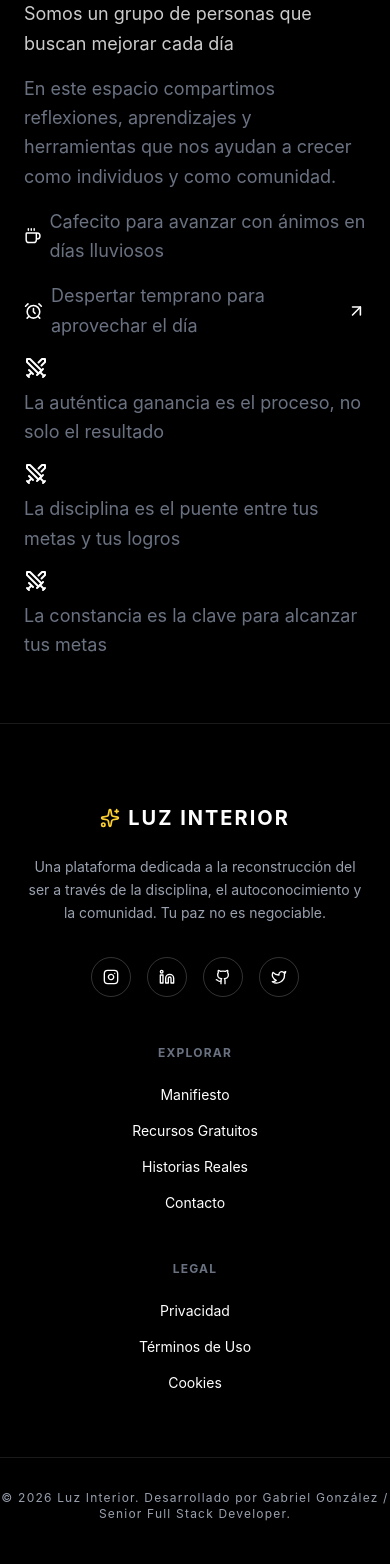
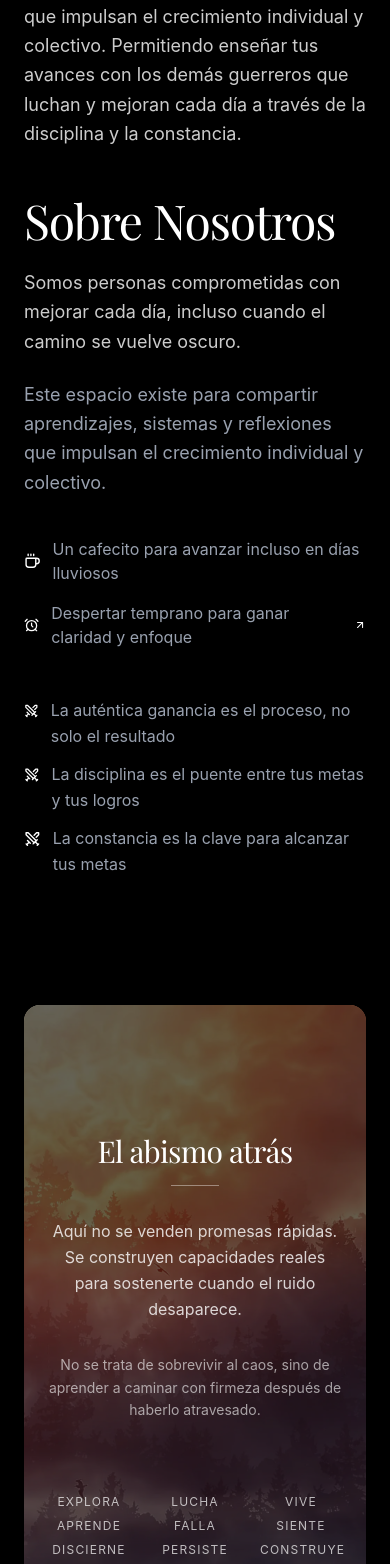
Before and after one commit to GaboInsane6489/LuzInterior, a React (Vite) app in the folder luz-interior/: page /about in a window 390 px wide. Shown: the part 433-1997 px from the top of the page. Built offline with nearby package versions, Linux system fonts and the light colour scheme; a web font is replaced by a local one.

Commit message:
Update (About): Actualizacion del About con contenido e imagenes
* Destacando el Dojo y sus funcionalidades
* Quienes somos
* Usando imagenes webp
* Mejorando responsive y design

```diff
--- a/luz-interior/index.html
+++ b/luz-interior/index.html
@@ -2,9 +2,9 @@
 <html lang="en">
   <head>
     <meta charset="UTF-8" />
-    <link rel="icon" type="image/webp" href="/images/Dragon4K.webp" />
+    <link rel="icon" type="image/webp" href="/images/LogoDragonTrofeo.ico" />
     <meta name="viewport" content="width=device-width, initial-scale=1.0" />
-    <title>luz-interior</title>
+    <title>Luz Interior</title>
   </head>
   <body>
     <div id="root"></div>
--- a/luz-interior/src/features/landing/components/DojoHero.jsx
+++ b/luz-interior/src/features/landing/components/DojoHero.jsx
@@ -244,10 +244,10 @@ export default function DojoHero() {
 
                 <Link
                   to="/dojo/achievements"
-                  className="inline-flex items-center gap-3 text-amber-400 font-bold uppercase tracking-wider hover:text-amber-300 transition-colors"
+                  className="inline-flex items-center gap-3 text-amber-400 font-bold uppercase tracking-wider hover:text-amber-300 transition-colors transition-transform scale-105 hover:scale-[1.02]"
                 >
                   Explorar niveles y logros
-                  <ExternalLink className="w-5 h-5" />
+                  <ExternalLink className="w-5 h-5 transition-transform duration-300 hover:scale-[1.1]" />
                 </Link>
               </div>
 
--- a/luz-interior/src/features/landing/components/LooksMaxxing.jsx
+++ b/luz-interior/src/features/landing/components/LooksMaxxing.jsx
@@ -115,9 +115,9 @@ export default function LooksMaxxing() {
               </div>
 
               <div className="relative group aspect-video overflow-hidden">
-                <div className="absolute inset-0 bg-amber-400/10 opacity-0 group-hover:opacity-100 transition-opacity z-10 pointer-events-none"></div>
+                <div className="absolute inset-0 bg-amber-600/10 opacity-0 group-hover:opacity-100 transition-opacity z-10 pointer-events-none cursor-pointer"></div>
                 <iframe
-                  className="w-full h-full border-0 relative z-0"
+                  className="w-full h-full border-0 relative z-0 rounded-lg font-light"
                   src="https://www.youtube-nocookie.com/embed/0Ub3KgX9LUI"
                   title="LooksMaxxing - La Belleza como Estrategia"
                   loading="lazy"
--- a/luz-interior/src/features/landing/pages/About.jsx
+++ b/luz-interior/src/features/landing/pages/About.jsx
@@ -2,6 +2,12 @@ import React from "react";
 import { Helmet } from "react-helmet-async";
 import { SEO_DATA } from "../../../config/constants";
 import { Coffee, AlarmClock, ArrowUpRight, Swords } from "lucide-react";
+
+const VALUES = [
+  "La auténtica ganancia es el proceso, no solo el resultado",
+  "La disciplina es el puente entre tus metas y tus logros",
+  "La constancia es la clave para alcanzar tus metas",
+];
 
 const About = () => {
   return (
@@ -11,67 +17,140 @@ const About = () => {
         <meta name="description" content={SEO_DATA.about.description} />
         <meta name="keywords" content={SEO_DATA.about.keywords.join(", ")} />
         <meta name="author" content={SEO_DATA.about.author} />
-        <meta name="url" content={SEO_DATA.about.url} />
-        <meta name="image" content={SEO_DATA.about.image} />
+        <link rel="canonical" href={SEO_DATA.about.url} />
+        <meta property="og:image" content={SEO_DATA.about.image} />
       </Helmet>
 
-      <section className="py-16 px-6 max-w-7xl mx-auto space-y-4">
-        <div className="flex flex-col md:flex-row items-center justify-center gap-8">
-          <div className="w-full md:w-1/2">
+      <main className="max-w-7xl mx-auto px-6 py-10 space-y-32">
+        {/* ─────────────────────────────
+            SECTION · QUIÉNES SOMOS
+        ───────────────────────────── */}
+        <section className="grid grid-cols-1 md:grid-cols-2 gap-12 items-center">
+          <figure className="overflow-hidden rounded-xl">
             <img
               src="/images/wlop-girl-playing.webp"
-              alt="About"
-              className="w-full h-auto rounded-lg transition-transform duration-500 hover:scale-105"
+              alt="Persona reflexionando sobre crecimiento personal"
+              className="w-full h-full transition-transform duration-500 hover:scale-105"
+              loading="lazy"
             />
-          </div>
-          <div className="w-full md:w-1/2">
+            <h3 className="text-2xl font-semibold mb-2 pt-6">
+              Luz Interior es...
+            </h3>
+            <p className="text-lg text-white/80 leading-relaxed">
+              Un espacio para compartir aprendizajes, sistemas y reflexiones que
+              impulsan el crecimiento individual y colectivo. Permitiendo
+              enseñar tus avances con los demás guerreros que luchan y mejoran
+              cada día a través de la disciplina y la constancia.
+            </p>
+          </figure>
+
+          <article className="space-y-6">
+            <header>
               <h1 className="text-5xl font-serif tracking-tight">
                 Sobre Nosotros
               </h1>
-            <div className="space-y-4 mt-4">
+            </header>
+
             <p className="text-lg text-white/80 leading-relaxed">
-                Somos un grupo de personas que buscan mejorar cada día
+              Somos personas comprometidas con mejorar cada día, incluso cuando
+              el camino se vuelve oscuro.
             </p>
-              <p className="text-lg text-gray-500 leading-relaxed">
-                En este espacio compartimos reflexiones, aprendizajes y
-                herramientas que nos ayudan a crecer como individuos y como
-                comunidad.
+
+            <p className="text-lg text-gray-400 leading-relaxed">
+              Este espacio existe para compartir aprendizajes, sistemas y
+              reflexiones que impulsan el crecimiento individual y colectivo.
             </p>
-              <div className="flex items-center gap-2">
-                <Coffee className="w-6 h-6 text-primary" />
-                <p className="text-lg text-gray-500 leading-relaxed">
-                  Cafecito para avanzar con ánimos en días lluviosos
+
+            <ul className="space-y-4 pt-4">
+              <li className="flex items-center gap-3">
+                <Coffee className="w-5 h-5 text-primary" />
+                <span className="text-gray-400">
+                  Un cafecito para avanzar incluso en días lluviosos
+                </span>
+              </li>
+
+              <li className="flex items-center gap-3">
+                <AlarmClock className="w-5 h-5 text-primary" />
+                <span className="text-gray-400">
+                  Despertar temprano para ganar claridad y enfoque
+                </span>
+                <ArrowUpRight className="w-4 h-4 text-primary transition-transform duration-300 hover:rotate-45" />
+              </li>
+            </ul>
+
+            <ul className="space-y-3 pt-6">
+              {VALUES.map((value) => (
+                <li key={value} className="flex items-start gap-3">
+                  <Swords className="w-5 h-5 text-primary mt-1" />
+                  <span className="text-gray-400 leading-relaxed">{value}</span>
+                </li>
+              ))}
+            </ul>
+          </article>
+        </section>
+
+        {/* ─────────────────────────────
+    SECTION · EL ABISMO ATRÁS
+───────────────────────────── */}
+        <section
+          className="relative min-h-[85vh] md:min-h-[95vh] rounded-2xl overflow-hidden"
+          aria-labelledby="abismo-title"
+        >
+          {/* Background image */}
+          <div
+            className="absolute inset-0 bg-cover bg-center scale-105"
+            style={{
+              backgroundImage: "url('/images/castle-burning-sky-sunset.webp')",
+            }}
+          />
+
+          {/* Overlay */}
+          <div className="absolute inset-0 bg-black/60" />
+
+          {/* Content */}
+          <article className="relative z-10 max-w-2xl px-6 mx-auto pt-32 md:pt-44 space-y-8 text-center">
+            <header className="space-y-4">
+              <h2
+                id="abismo-title"
+                className="text-3xl md:text-4xl font-serif tracking-tight text-white"
+              >
+                El abismo atrás
+              </h2>
+
+              <span className="block w-12 h-px mx-auto bg-white/40" />
+            </header>
+
+            <p className="text-base md:text-lg text-white/80 leading-relaxed">
+              Aquí no se venden promesas rápidas. Se construyen capacidades
+              reales para sostenerte cuando el ruido desaparece.
             </p>
+
+            <p className="text-sm md:text-base text-white/60 leading-relaxed">
+              No se trata de sobrevivir al caos, sino de aprender a caminar con
+              firmeza después de haberlo atravesado.
+            </p>
+
+            {/* Valores condensados */}
+            <div className="pt-10 grid grid-cols-3 gap-6 mb-12 text-xs md:text-sm tracking-widest uppercase text-white/70">
+              <div className="space-y-2">
+                <p>Explora</p>
+                <p>Aprende</p>
+                <p>Discierne</p>
               </div>
-              <div className="flex items-center gap-2">
-                <AlarmClock className="w-6 h-6 text-primary" />
-                <p className="text-lg text-gray-500 leading-relaxed">
-                  Despertar temprano para aprovechar el día
-                </p>
-                <ArrowUpRight className="w-6 h-6 text-primary transition-transform duration-300 hover:rotate-45" />
+              <div className="space-y-2">
+                <p>Lucha</p>
+                <p>Falla</p>
+                <p>Persiste</p>
               </div>
-              <div className="flex items-center gap-2 flex-wrap">
-                <Swords className="w-6 h-6 text-primary" />
-                <p className="text-lg text-gray-500 leading-relaxed">
-                  La auténtica ganancia es el proceso, no solo el resultado
-                </p>
-              </div>
-              <div className="flex items-center gap-2 flex-wrap">
-                <Swords className="w-6 h-6 text-primary" />
-                <p className="text-lg text-gray-500 leading-relaxed">
-                  La disciplina es el puente entre tus metas y tus logros
-                </p>
-              </div>
-              <div className="flex items-center gap-2 flex-wrap">
-                <Swords className="w-6 h-6 text-primary" />
-                <p className="text-lg text-gray-500 leading-relaxed">
-                  La constancia es la clave para alcanzar tus metas
-                </p>
+              <div className="space-y-2">
+                <p>Vive</p>
+                <p>Siente</p>
+                <p>Construye</p>
               </div>
             </div>
-          </div>
-        </div>
+          </article>
         </section>
+      </main>
     </>
   );
 };
```
Also changed, not shown: 1 other file (tests, documents, lock files or other folders). Lines whose indentation alone changed are shown as unchanged.
